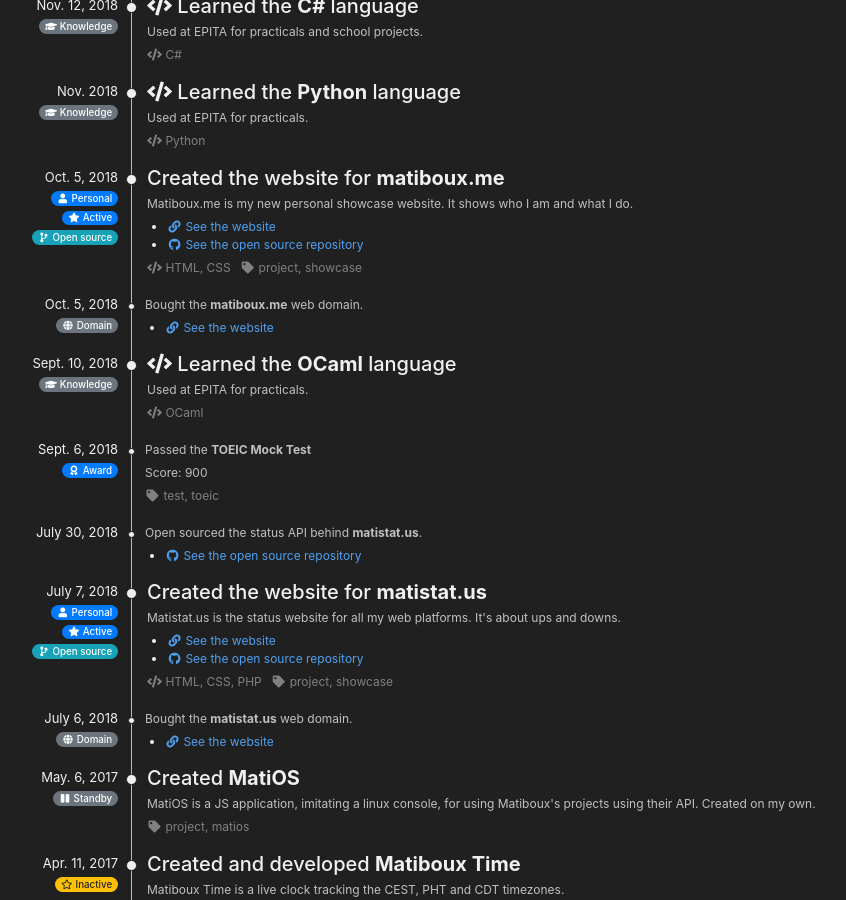
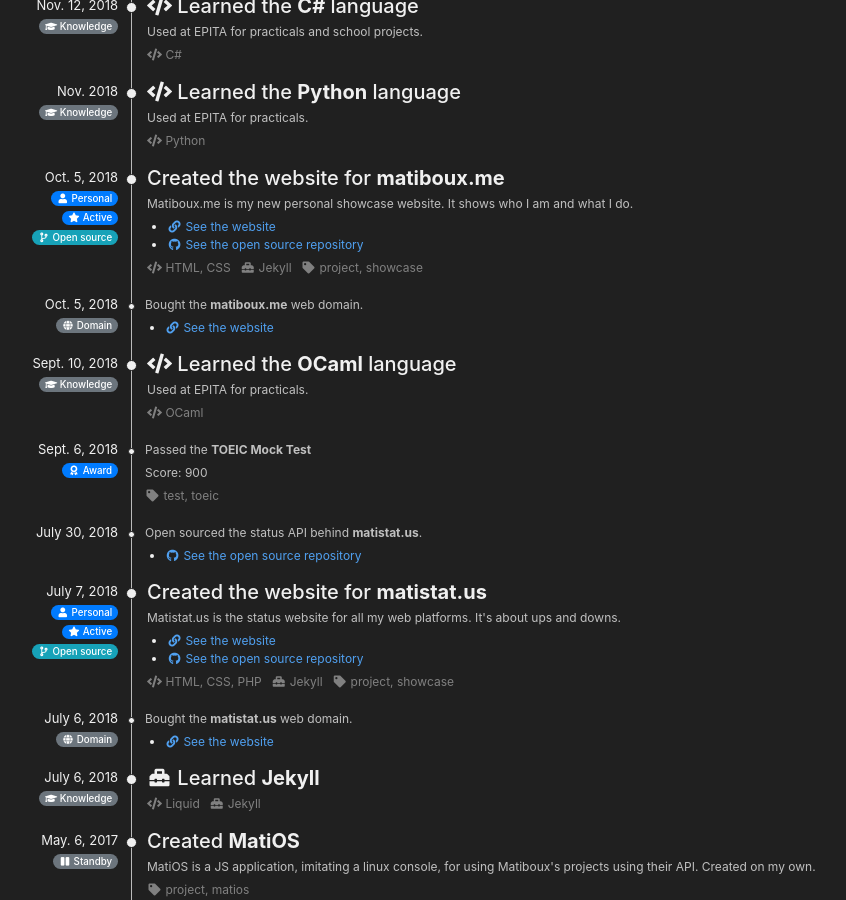
Before and after one commit to matiboux/matiboux.me, a Jekyll site: the page built from timeline.html, in a window 1280 px wide and 900 px high, scrolled down 2942 px. Shown: the whole window, without its empty margins (57-903 px from the left). Built offline with Jekyll 4.4.1, drawn with Linux system fonts in a browser that asks for light colours; nearby versions of some CDN libraries.

Commit message:
Added item for when learning to use Jekyll

```diff
--- a/_data/timeline.yml
+++ b/_data/timeline.yml
@@ -311,6 +311,7 @@
   status: active
   opensource: true
   languages: [HTML, CSS]
+  tools: [Jekyll]
   tags: [project, showcase]
 
 - description: Bought the <b>matiboux.me</b> web domain.
@@ -353,6 +354,7 @@
   status: active
   opensource: true
   languages: [HTML, CSS, PHP]
+  tools: [Jekyll]
   tags: [project, showcase]
 
 - description: Bought the <b>matistat.us</b> web domain.
@@ -361,6 +363,12 @@
     href: https://matistat.us/
   date: July 6, 2018
   category: domain
+
+- title: <i class="fas fa-toolbox fa-fw"></i> Learned <b>Jekyll</b>
+  date: July 6, 2018
+  languages: [Liquid]
+  tools: [Jekyll]
+  category: knowledge
 
 
 # (63, 'Created and developed <b>Polls</b>', 'Polls is a simple service for making straw polls. Worked on my own.\r\n<i>Started development on -?-.</i>\r\n<i class=\"fa fa-link fa-fw\"></i> <a href=\"https://polls.matiboux.com/\">See its website</a>.', 'polls', 'tasks', 'active', 'Jul. 12, 2017', '2017-07-12 00:11:19'),
```
